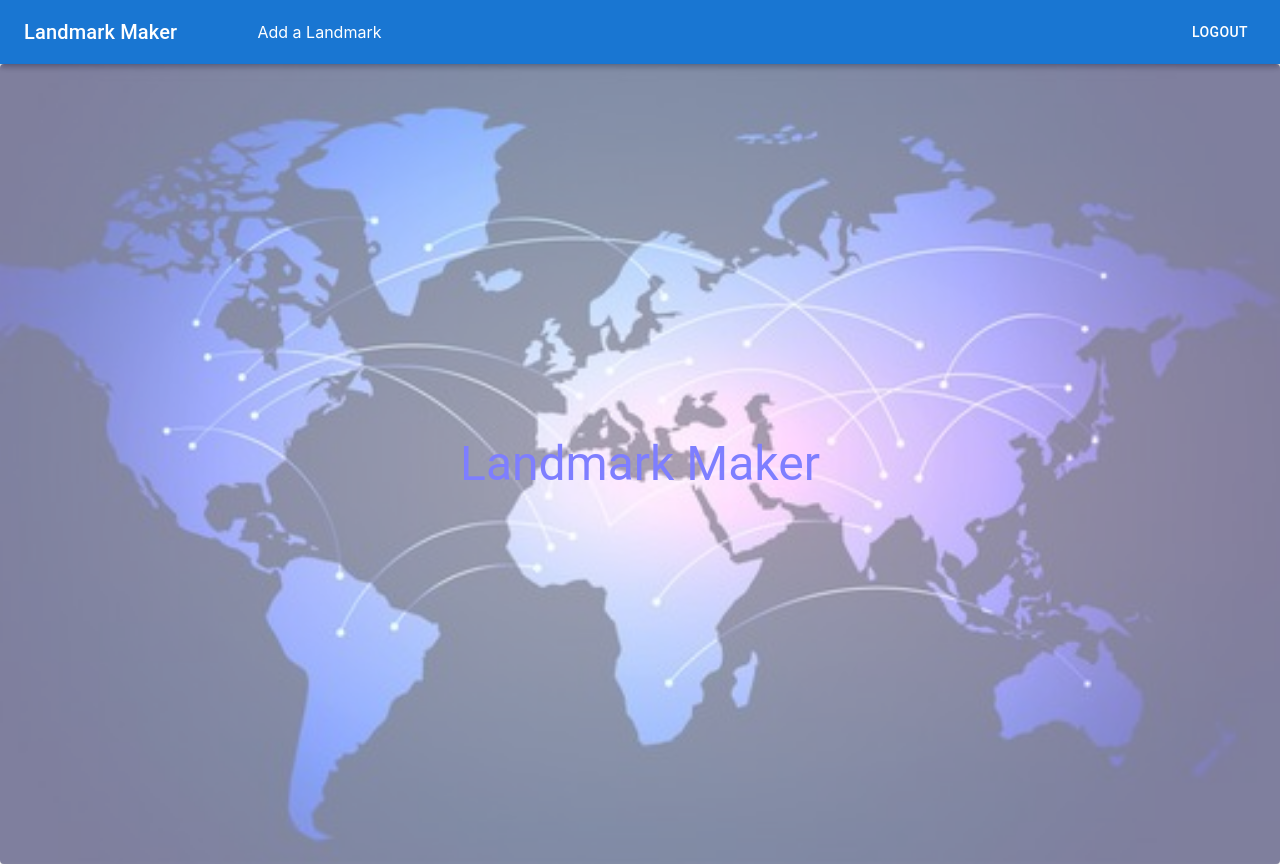
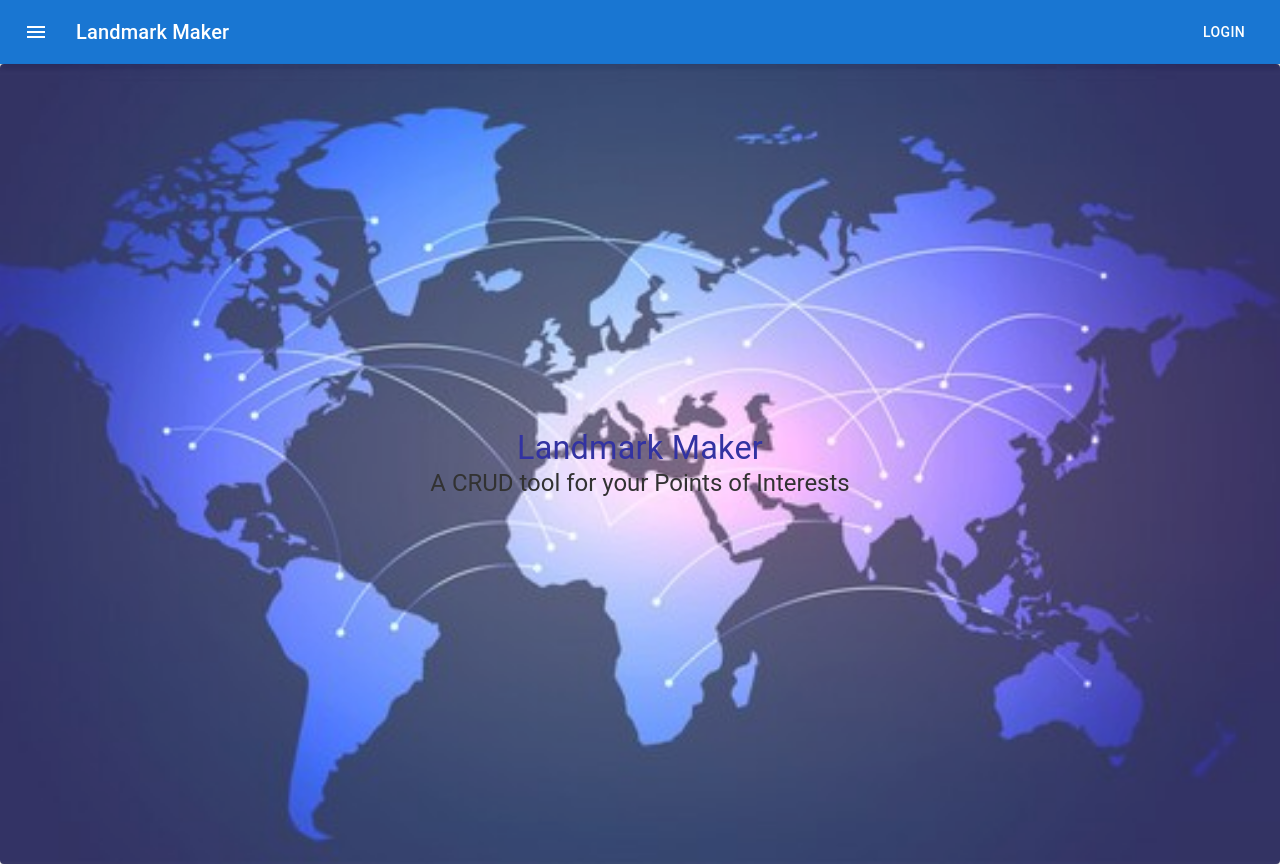
Before and after one commit to nyoshida44/LandmarkMap, a React (Create React App) app in the folder landmark/: page / in a window 1280 px wide. Built offline with nearby package versions, Linux system fonts and the light colour scheme.

Commit message:
Changes to main page to make resposnive

```diff
--- a/landmark/package.json
+++ b/landmark/package.json
@@ -5,6 +5,7 @@
   "dependencies": {
     "@emotion/react": "^11.8.1",
     "@emotion/styled": "^11.8.1",
+    "@mui/icons-material": "^5.6.2",
     "@mui/material": "^5.4.4",
     "@testing-library/jest-dom": "^5.16.2",
     "@testing-library/react": "^12.1.2",
--- a/landmark/src/App.js
+++ b/landmark/src/App.js
@@ -1,12 +1,18 @@
 import React from 'react';
+import { createTheme, responsiveFontSizes, ThemeProvider } from '@mui/material/styles';
 import { Navbar } from './components/Navbar';
 import { Main } from './components/Main';
+
+let theme = createTheme();
+theme = responsiveFontSizes(theme);
 
 function App() {
   return (
     <div>
-      <Navbar />
-      <Main />
+      <ThemeProvider theme={theme}>
+        <Navbar />
+        <Main />
+      </ThemeProvider>
     </div>
   );
 }
--- a/landmark/src/components/Main.jsx
+++ b/landmark/src/components/Main.jsx
@@ -1,26 +1,29 @@
 import React from 'react';
 import { Paper, Typography } from '@mui/material';
 import Image from '../img/world.jpg';
-import { blue } from '@mui/material/colors';
-
-const styles = {
-  paperContainer: {
-    backgroundImage: `url(${Image})`,
-    backgroundPosition: 'center',
-    backgroundSize: 'cover',
-    backgroundRepeat: 'no-repeat',
-    width: '100vw',
-    height: '100vh',
-    opacity: 0.5
-  }
-};
 
 export const Main = (props) => {
-
   return (
-    <Paper style={styles.paperContainer} sx={{ display: 'flex', justifyContent: 'center', alignItems: 'center' }}>
-      <Typography component="div" variant="h3" color="blue" >
+    <Paper
+      sx={{
+        display: 'flex',
+        flexDirection: 'column',
+        justifyContent: 'center',
+        alignItems: 'center',
+        backgroundImage: `url(${Image})`,
+        backgroundPosition: 'center',
+        backgroundSize: 'cover',
+        backgroundRepeat: 'no-repeat',
+        width: '100vw',
+        height: '100vh',
+        opacity: "0.8"
+      }}
+    >
+      <Typography component="div" variant="h4" sx={{color: "darkblue"}}>
         Landmark Maker
+      </Typography>
+      <Typography component="div" variant="h5" color="black">
+        A CRUD tool for your Points of Interests
       </Typography>
     </Paper>
   );
--- a/landmark/src/components/Navbar.jsx
+++ b/landmark/src/components/Navbar.jsx
@@ -1,21 +1,25 @@
 import React from 'react';
-import {AppBar, Box, Button, Toolbar, Typography} from "@mui/material";
+import {AppBar, Button, IconButton, Toolbar, Typography} from '@mui/material';
+import MenuIcon from '@mui/icons-material/Menu';
 
 export const Navbar = (props) => {
-
   return (
     <AppBar position="static">
       <Toolbar>
-        <Typography component="div" variant="h6" sx={{ flexGrow: 0.1 }}>
+        <IconButton
+            size="large"
+            edge="start"
+            color="inherit"
+            aria-label="menu"
+            sx={{ mr: 2 }}
+          >
+          <MenuIcon />
+        </IconButton>
+        <Typography component="div" variant="h6" sx={{ flexGrow: 1 }}>
           Landmark Maker
         </Typography>
-        <Box sx={{ flexGrow: 1 }}>
-          <Typography component="div" variant="h7">
-            Add a Landmark
-          </Typography>
-        </Box>
         <Button color="inherit">
-          Logout
+          Login
         </Button>
       </Toolbar>
     </AppBar>
```
Also changed, not shown: 1 other file (tests, documents, lock files or other folders).
